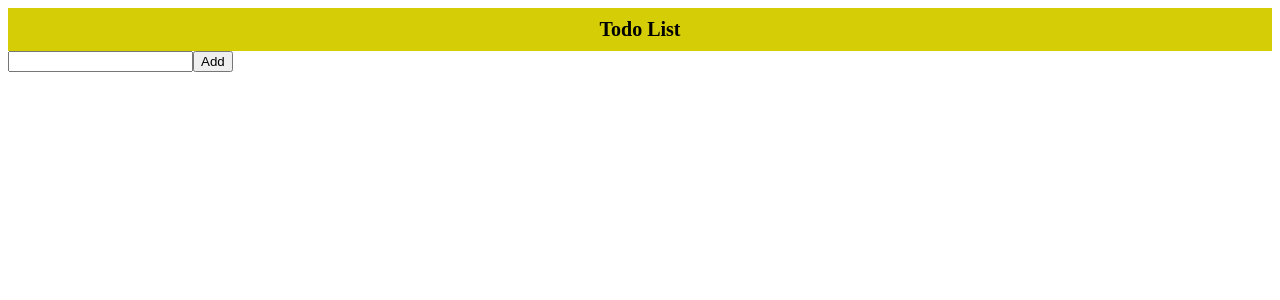
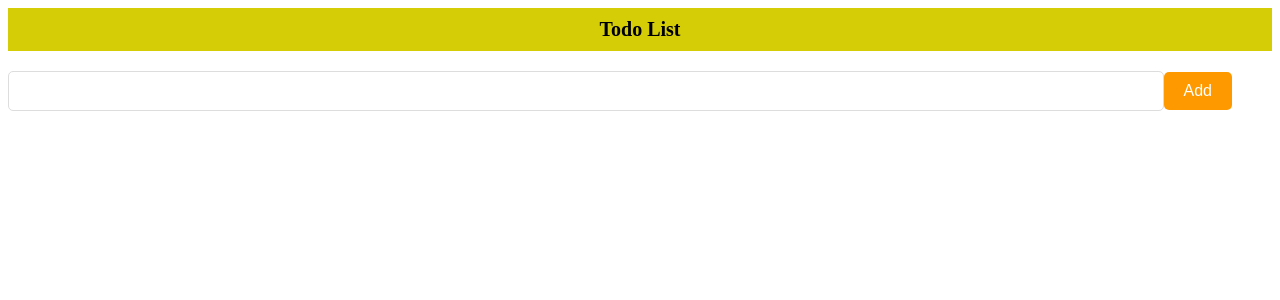
Before and after one commit to Nayem73/Projects, a React (Vite) app in the folder todo-app/: page / in a window 1280 px wide. Shown: the top 300 px of the page. Built offline with nearby package versions, Linux system fonts and the light colour scheme.

Commit message:
Added css to form, input and button

```diff
--- /dev/null
+++ b/todo-app/src/components/TodoForm.css
@@ -0,0 +1,26 @@
+.modern-form {
+    display: flex;
+    justify-content: center;
+    align-items: center;
+    margin-top: 20px;
+}
+
+.modern-input {
+    width: 100%;
+    padding: 10px;
+    font-size: 16px;
+    border: 1px solid #ddd;
+    border-radius: 5px;
+    outline: none;
+}
+
+.modern-button {
+    padding: 10px 20px;
+    font-size: 16px;
+    border: none;
+    border-radius: 5px;
+    background-color: #ff9900;
+    color: #fff;
+    cursor: pointer;
+    outline: none;
+}
--- a/todo-app/src/components/TodoForm.jsx
+++ b/todo-app/src/components/TodoForm.jsx
@@ -1,3 +1,5 @@
+import "./TodoForm.css";
+
 export default function TodoForm({ todo, todos, setTodo, setTodos }) {
   function buttonClickEvent(event) {
     event.preventDefault();
@@ -6,13 +8,18 @@ export default function TodoForm({ todo, todos, setTodo, setTodos }) {
   }
 
   return (
-    <form>
+    <form className="modern-form">
       <input
+        className="modern-input"
         onChange={(event) => setTodo(event.target.value)}
         type="text"
         value={todo}
       />
-      <button onClick={(event) => buttonClickEvent(event)} type="submit">
+      <button
+        className="modern-button"
+        onClick={(event) => buttonClickEvent(event)}
+        type="submit"
+      >
         Add
       </button>
       <ul>
```
